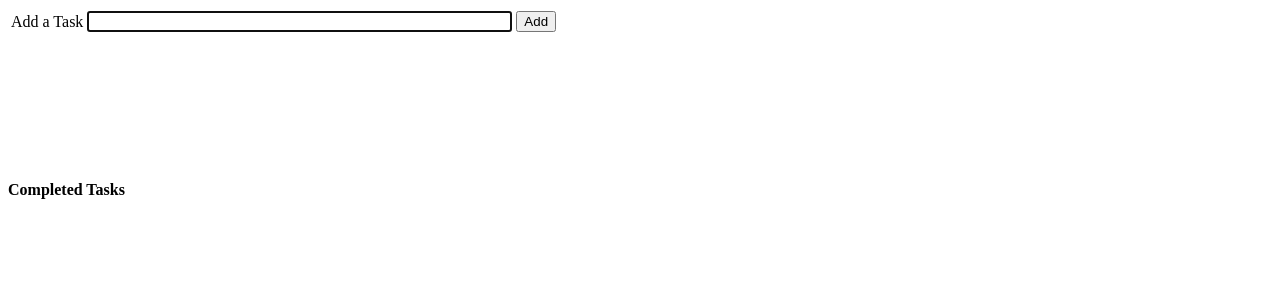
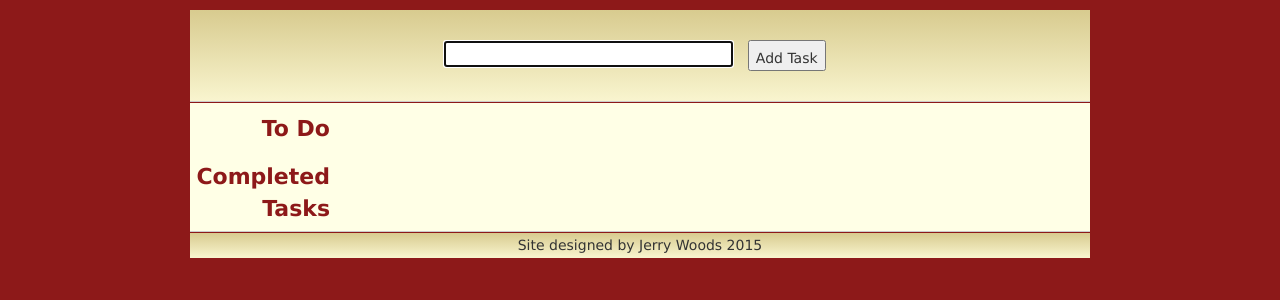
Before and after one commit to disciple520/jerimiahwoods.com, a PHP site: page /todoapp.php in a window 1280 px wide. Shown: the top 300 px of the page. Run offline with PHP 8.4, Linux system fonts and the light colour scheme; data that the repository does not hold is empty; some libraries are stand-ins or nearby versions.

Commit message:
Fit app into website template and designed for mobile

```diff
--- /dev/null
+++ b/css/todoapp.css
@@ -0,0 +1,18 @@
+#add_button {
+    margin: 10px;
+    vertical-align:middle;
+    padding-top: 6px;
+}
+
+.center {
+    text-align: center;
+}
+
+#task_table {
+    width: 400px;
+    margin: 0 auto;
+}
+
+.col-md-8 {
+    margin: auto;
+}
--- a/todoapp.php
+++ b/todoapp.php
@@ -1,29 +1,43 @@
-<!DOCTYPE html>
-<!--
-To change this license header, choose License Headers in Project Properties.
-To change this template file, choose Tools | Templates
-and open the template in the editor.
--->
-<html>
+<!doctype html>
+<html class="no-js" lang="">
     <head>
-        <meta charset="UTF-8">
-        <title></title>
+        <meta charset="utf-8">
+        <meta http-equiv="x-ua-compatible" content="ie=edge">
+        <title>Jerimiah Woods</title>
+        <meta name="description" content="">
+        <meta name="viewport" content="width=device-width, initial-scale=1">
+
+        <link rel="apple-touch-icon" href="apple-touch-icon.png">
+        <!-- Place favicon.ico in the root directory -->
+
+        <link rel="stylesheet" href="css/normalize.css">
+        <link rel="stylesheet" href="css/bootstrap.min.css">
+        <link rel="stylesheet" href="css/main.css">
+        <link rel="stylesheet" href="css/todoapp.css">
+        <script src="js/vendor/modernizr-2.8.3.min.js"></script>
     </head>
     <body>
-        <table>
-            <tr>
-                <form action="<?=$_SERVER['PHP_SELF']?>" method="post">
-                <td>Add a Task</td>
-                <td>
-                    <input type="text" name="newTaskField" size="50" autofocus="true" autocomplete="false">
-                </td>
-                <td>
-                    <button type="submit" name="addTaskButton">Add</button>
-                </td>
+        <!--[if lt IE 8]>
+            <p class="browserupgrade">You are using an <strong>outdated</strong> browser. Please <a href="http://browsehappy.com/">upgrade your browser</a> to improve your experience.</p>
+        <![endif]-->
+
+        <!-- Add your site or application content here -->
+        <div id="content">
+            <div id="header" class="center">
+                <form id="add_task_form" action="<?= $_SERVER['PHP_SELF'] ?>" method="post">
+                    <input type="text" name="newTaskField" size="35" autofocus="true" autocomplete="false">
+                    <button id="add_button" type="submit" name="addTaskButton">Add Task</button>
                 </form>
+            </div> <!-- end of header div -->
+          <hr>
+          <div id="resume">
+            <div class="row">
+              <div class="col-md-2 heading">
+                To Do
+              </div> <!-- end of heading div -->
+              <div class="col-md-8">
+                  <table id="task_table">
                     </tr>
-            <tr><td><br></td></tr>
-
                         <?php
                             require 'dbConnect.php';
 
@@ -44,19 +58,26 @@ and open the template in the editor.
                             }
 
                             while ($task = $toDoTasks->fetch()) {
-                echo "<tr><td><a href=\"removeTask.php?taskID=" . $task['id'] . "&action=complete\">Complete</td>";
+                                echo "<tr><td><a href=\"removeTask.php?taskID=" . $task['id'] . "&action=complete\">Done</td>";
                                 echo "<td>" . $task['task'] . "</td>";
                                 echo "<td><a href=\"removeTask.php?taskID=" . $task['id'] . "&action=delete\">Delete</td></tr>";
                             }
-            echo "</table>";
                         ?>
-            <br><br><br><br><br><br>
-            <p><strong>Completed Tasks</strong></p>
+                  </table>
+              </div> <!-- end of feedback div -->
+              <div class="col-md-2 heading">
+              </div> <!-- end of heading div -->
+            </div> <!-- end of row div -->
+            <div class="row">
+              <div class="col-md-2 heading">
+                Completed Tasks
+              </div> <!-- end of heading div -->
+              <div class="col-md-8">
                   <?php
                   try {
                       $sql = "SELECT id, task, status FROM Tasks WHERE status=1";
                       $completedTasks = $pdo->query($sql);
-            } catch(PDOException $ex) {
+                  } catch (PDOException $ex) {
                       $error = "Unable to retrieve tasks";
 
                       include 'error.html.php';
@@ -64,8 +85,38 @@ and open the template in the editor.
                   }
 
                   while ($task = $completedTasks->fetch()) {
-                echo $task['task'] . "<br>";
+                      echo " - " . $task['task'];
                   }
                   ?>
+              </div> <!-- end of feedback div -->
+              <div class="col-md-2 heading">
+              </div> <!-- end of heading div -->
+            </div> <!-- end of row div -->
+          </div> <!-- end of resume div -->
+          <hr>
+          <footer>
+            <p>Site designed by Jerry Woods 2015</p>
+          </footer>
+        </div> <!-- end of content div -->
+
+
+
+        <script src="https://ajax.googleapis.com/ajax/libs/jquery/1.11.3/jquery.min.js"></script>
+        <script>window.jQuery || document.write('<script src="js/vendor/jquery-1.11.3.min.js"><\/script>')</script>
+        <script src="js/plugins.js"></script>
+        <script src="js/main.js"></script>
+        <script src="js/bootstrap.js"></script>
+
+        <!-- Google Analytics: -->
+        <script>
+          (function(i,s,o,g,r,a,m){i['GoogleAnalyticsObject']=r;i[r]=i[r]||function(){
+          (i[r].q=i[r].q||[]).push(arguments)},i[r].l=1*new Date();a=s.createElement(o),
+          m=s.getElementsByTagName(o)[0];a.async=1;a.src=g;m.parentNode.insertBefore(a,m)
+          })(window,document,'script','//www.google-analytics.com/analytics.js','ga');
+
+          ga('create', 'UA-63553555-1', 'auto');
+          ga('send', 'pageview');
+
+        </script>
     </body>
 </html>
```
Lines whose indentation alone changed are shown as unchanged.
